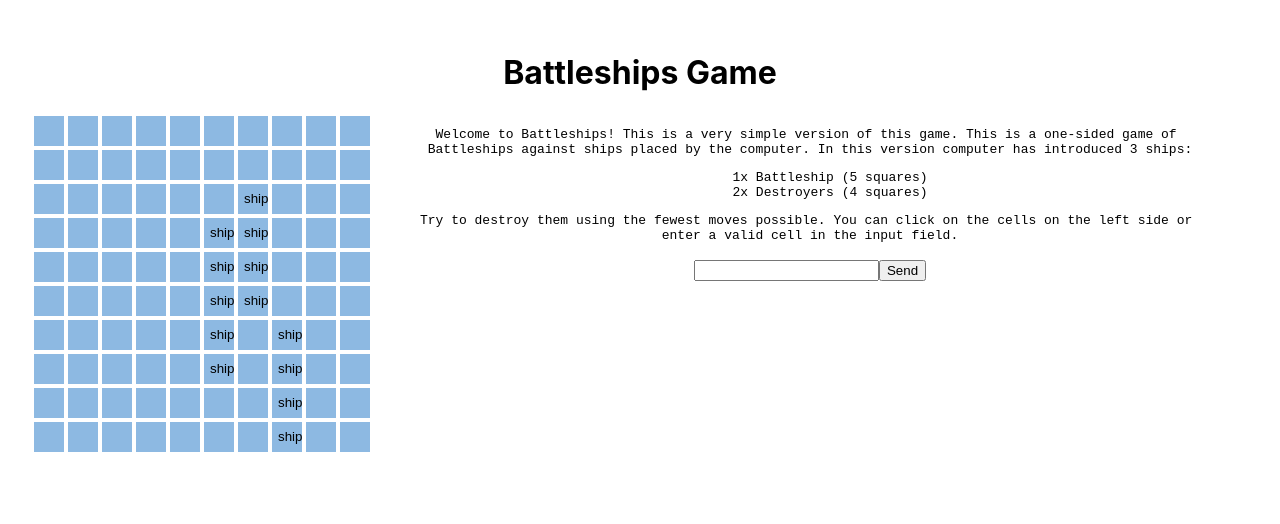
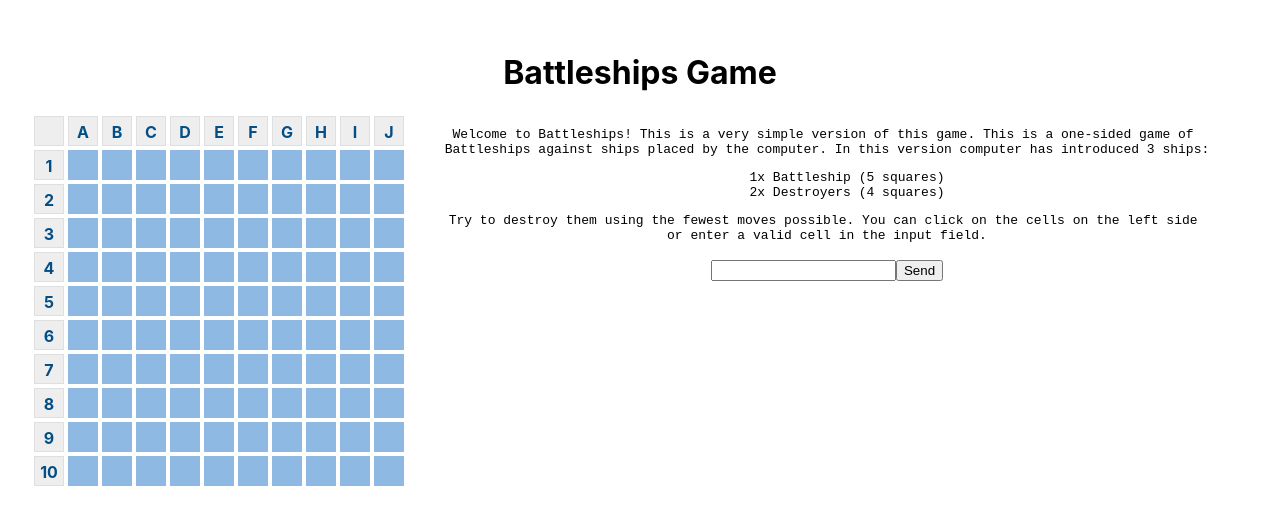
Before and after one commit to alferto82/battleship, a React (Create React App) app: page / in a window 1280 px wide. Shown: the top 524 px of the page. Built offline with nearby package versions, Linux system fonts and the light colour scheme.

Commit message:
More changes

```diff
--- a/src/components/Cell/Cell.scss
+++ b/src/components/Cell/Cell.scss
@@ -1,23 +1,25 @@
+@import "./../../scss/variables";
+
 .cell {
   width: 30px;
   height: 30px;
   margin: 2px;
-  background-color: #8db9e2;
+  background-color: $bg_cell_empty;
   align-items: center;
   border: 0px;
   justify-content: center;
   vertical-align: middle;
 
   &.cell-hit {
-    background-color: red;
+    background-color: $bg_cell_hit;
   }
 
   &.cell-miss {
-    background-color: gray;
+    background-color: $bg_cell_miss;
   }
 
   &:not(.cell-hit):not(.cell-miss):hover {
-    background-color: #6ba8d0;
+    background-color: $bg_cell_hover;
     cursor: pointer;
   }
 }
--- a/src/components/Cell/Cell.tsx
+++ b/src/components/Cell/Cell.tsx
@@ -5,7 +5,7 @@ import "./Cell.scss";
 
 interface CellProps {
   state: CellState;
-  onClick: () => void;
+  onClick?: () => void;
 }
 
 const Cell: React.FC<CellProps> = ({ state, onClick }) => {
@@ -16,11 +16,7 @@ const Cell: React.FC<CellProps> = ({ state, onClick }) => {
     "cell-empty": state === CellState.EMPTY,
   });
 
-  return (
-    <button data-testid={state} className={className} onClick={onClick}>
-      {state}
-    </button>
-  );
+  return <button data-testid={state} className={className} onClick={onClick} />;
 };
 
 export default Cell;
--- /dev/null
+++ b/src/components/ExternalGrid/ExternalGrid.scss
@@ -0,0 +1,27 @@
+@import "./../../scss/variables";
+
+.externalGrid{
+  display:flex;
+  flex-direction: row;
+
+  .leftHeader{
+    display: flex;
+    flex-direction: column;
+  }
+
+  .contentRight .topHeader{
+      display: flex;
+  }
+  .header-cell{
+    width: 30px;
+    height: 30px;
+    margin: 2px;
+    background-color: $bg_header_cell;
+    border: 1px solid $border_header_cell;
+    box-sizing: border-box;
+    line-height: 30px;
+    user-select: none;
+    font-weight: bold;
+    color: $color_header_cell;
+  }
+}
--- /dev/null
+++ b/src/components/ExternalGrid/ExternalGrid.tsx
@@ -0,0 +1,35 @@
+import { useGameContext } from "../../context/GameContext";
+import { LETTER_UPPER_A_ASCII } from "../../types/constant";
+import "./ExternalGrid.scss";
+
+interface ExternalGridProps {
+  children: React.ReactNode;
+}
+
+const ExternalGrid: React.FC<ExternalGridProps> = ({ children }) => {
+  const { gameState } = useGameContext();
+  return (
+    <div className="externalGrid">
+      <section className="leftHeader rows">
+        <div className="header-cell"></div>
+        {Array.from({ length: gameState.size }).map((_, rowIndex) => (
+          <div key={rowIndex} className="header-cell">
+            {rowIndex + 1}
+          </div>
+        ))}
+      </section>
+      <div className="contentRight">
+        <section className="topHeader rows">
+          {Array.from({ length: gameState.size }).map((_, rowIndex) => (
+            <div key={rowIndex} className="header-cell">
+              {String.fromCharCode(LETTER_UPPER_A_ASCII + rowIndex)}
+            </div>
+          ))}
+        </section>
+        {children}
+      </div>
+    </div>
+  );
+};
+
+export default ExternalGrid;
--- a/src/components/GameBoard/GameBoard.tsx
+++ b/src/components/GameBoard/GameBoard.tsx
@@ -7,6 +7,7 @@ import { Coordinate } from "../../types/types";
 import Terminal from "../Terminal/Terminal";
 import { WinningMessage } from "../WinningMessage/WinningMessage";
 import "./GameBoard.scss";
+import ExternalGrid from "../ExternalGrid/ExternalGrid";
 
 const GameBoard: React.FC = () => {
   const { gameState, updateGameState } = useGameContext();
@@ -42,8 +43,9 @@ const GameBoard: React.FC = () => {
     <div className="gameWrapper">
       <h1 className="title">Battleships Game</h1>
       <div className="gameBoard">
-        <Grid onCellClick={handleCellClick} />
-
+        <ExternalGrid>
+          <Grid onCellClick={handleCellClick} />
+        </ExternalGrid>
         <Terminal onCellSubmit={handleCellClick} />
       </div>
       {gameFinished && <WinningMessage />}
--- a/src/components/Terminal/Terminal.scss
+++ b/src/components/Terminal/Terminal.scss
@@ -1,3 +1,5 @@
+@import "./../../scss/variables";
+
 .terminal {
   flex: 1 1 300px;
   padding: 0 2rem;
@@ -16,7 +18,7 @@
   }
 
   .error-message {
-    color: red;
+    color: $error_msg_color;
     font-size: 0.8rem;
   }
 }
--- a/src/components/Terminal/Terminal.tsx
+++ b/src/components/Terminal/Terminal.tsx
@@ -1,12 +1,11 @@
 import React, { FormEvent, useState } from "react";
 import "./Terminal.scss";
 import { useGameContext } from "../../context/GameContext";
+import { LETTER_UPPER_A_ASCII } from "../../types/constant";
 
 interface TerminalProps {
   onCellSubmit: (row: number, col: number) => void;
 }
-
-const LETTER_UPPER_A_ASCII = 64;
 
 const Terminal: React.FC<TerminalProps> = ({ onCellSubmit }) => {
   const [inputValue, setInputValue] = useState<string>("");
@@ -36,7 +35,7 @@ const Terminal: React.FC<TerminalProps> = ({ onCellSubmit }) => {
 
     if (
       letter < "A" ||
-      letter > String.fromCharCode(LETTER_UPPER_A_ASCII + gameState.size)
+      letter >= String.fromCharCode(LETTER_UPPER_A_ASCII + gameState.size)
     ) {
       return false; // Letter is not valid
     }
@@ -50,14 +49,14 @@ const Terminal: React.FC<TerminalProps> = ({ onCellSubmit }) => {
   };
 
   const parseCell = (cell: string): [number, number] => {
-    const row = cell[0].toLowerCase();
-    const rowNumber = row.charCodeAt(0) - "a".charCodeAt(0) + 1;
-    const col = parseInt(cell.slice(1));
+    const letter = cell[0].toLowerCase();
+    const columnNumber = letter.charCodeAt(0) - "a".charCodeAt(0) + 1;
+    const row = parseInt(cell.slice(1));
 
-    if (isNaN(col) || col < 1 || col > gameState.size) {
+    if (isNaN(row) || row < 1 || row > gameState.size) {
       throw new Error("Invalid cell");
     }
-    return [rowNumber - 1, col - 1]; // Removing 0 value
+    return [row - 1, columnNumber - 1]; // Removing 0 value
   };
 
   return (
--- /dev/null
+++ b/src/components/WinningMessage/WinningMessage.scss
@@ -0,0 +1,8 @@
+.winningMessage {
+    width: 50%;
+    border: 1px solid #000;
+    margin: 0 auto;
+    padding: 1rem;
+    box-shadow: rgba(0, 0, 0, 0.35) 0px 5px 15px;
+    border-radius: 8px;
+}
--- a/src/components/WinningMessage/WinningMessage.tsx
+++ b/src/components/WinningMessage/WinningMessage.tsx
@@ -1,4 +1,5 @@
 import { useGameContext } from "../../context/GameContext";
+import "./WinningMessage.scss";
 
 export const WinningMessage = () => {
   const { gameState } = useGameContext();
@@ -10,7 +11,7 @@ export const WinningMessage = () => {
   };
 
   return (
-    <section>
+    <section className="winningMessage">
       <p>You destroy all the ships!!! Congratulations!</p>
       <p>{`You've won the game in ${moveCount} moves.`} </p>
       <button onClick={refreshPage}>Play Again</button>
--- /dev/null
+++ b/src/scss/_variables.scss
@@ -0,0 +1,10 @@
+$bg_header_cell: #EEEEEE;
+$border_header_cell: #DFDFDF;
+$color_header_cell: #024E85;
+
+$bg_cell_hover: #6BA8D0;
+$bg_cell_empty: #8DB9E2;
+$bg_cell_hit: #F12424;
+$bg_cell_miss: #808080;
+
+$error_msg_color: #F12424;
--- /dev/null
+++ b/src/types/constant.ts
@@ -0,0 +1 @@
+export const LETTER_UPPER_A_ASCII = 65;
```
Also changed, not shown: 15 other files (tests, documents, lock files or other folders).
